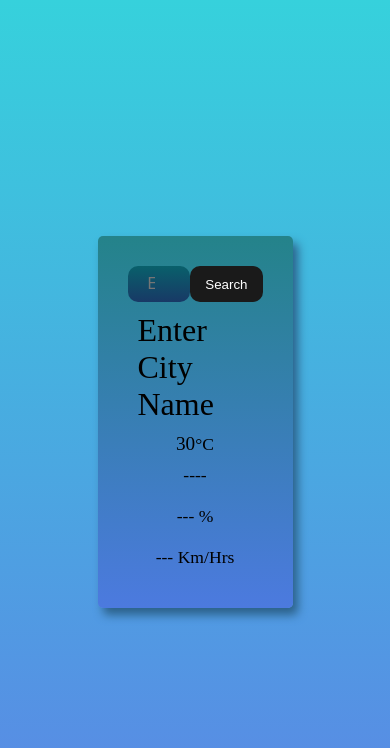
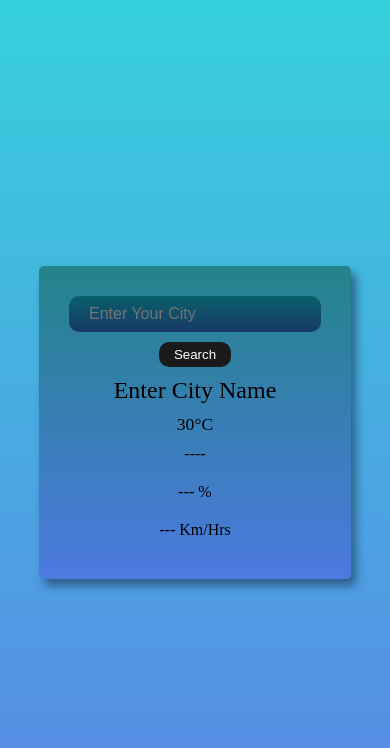
Before and after one commit to AbhiGithub4u/weather-application, a plain HTML site: page index.html in a window 390 px wide. Drawn offline with Linux system fonts and the light colour scheme.

Commit message:
Mobile-responsive added

```diff
--- a/style.css
+++ b/style.css
@@ -76,3 +76,51 @@ body{
     margin: 10px 0;
 
 }
+
+@media (max-width:768px) {
+
+
+    #search-form{
+        flex-wrap: wrap;
+
+    }
+    .search-input {
+        width: 100%;
+
+    }
+
+    .search-btn {
+        margin-top: 10px;
+
+    }
+    .city {
+        font-size: 1.6rem;
+    }
+
+
+
+
+}
+@media (max-width:500px){
+    #search{
+        width: 80%;
+    }
+    .city {
+        font-size: 1.5rem;
+    }
+    .temp {
+        font-size: 1.1rem;
+    }
+    .temp-unit {
+        font-size: 1rem;
+    }
+    .desc {
+        font-size: 1rem;
+    }
+    .humidity {
+        font-size: 1rem;
+    }
+    .wind {
+        font-size: 1rem;
+    }
+}
```
